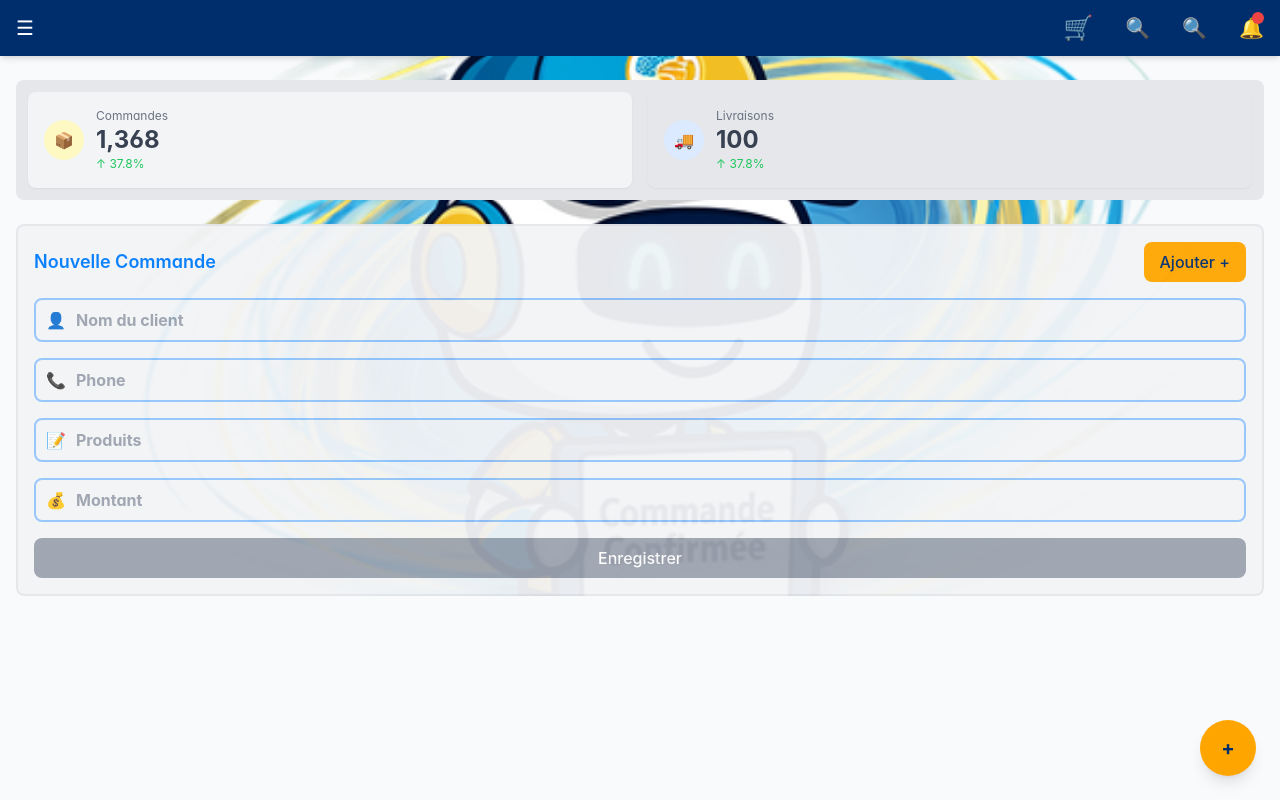
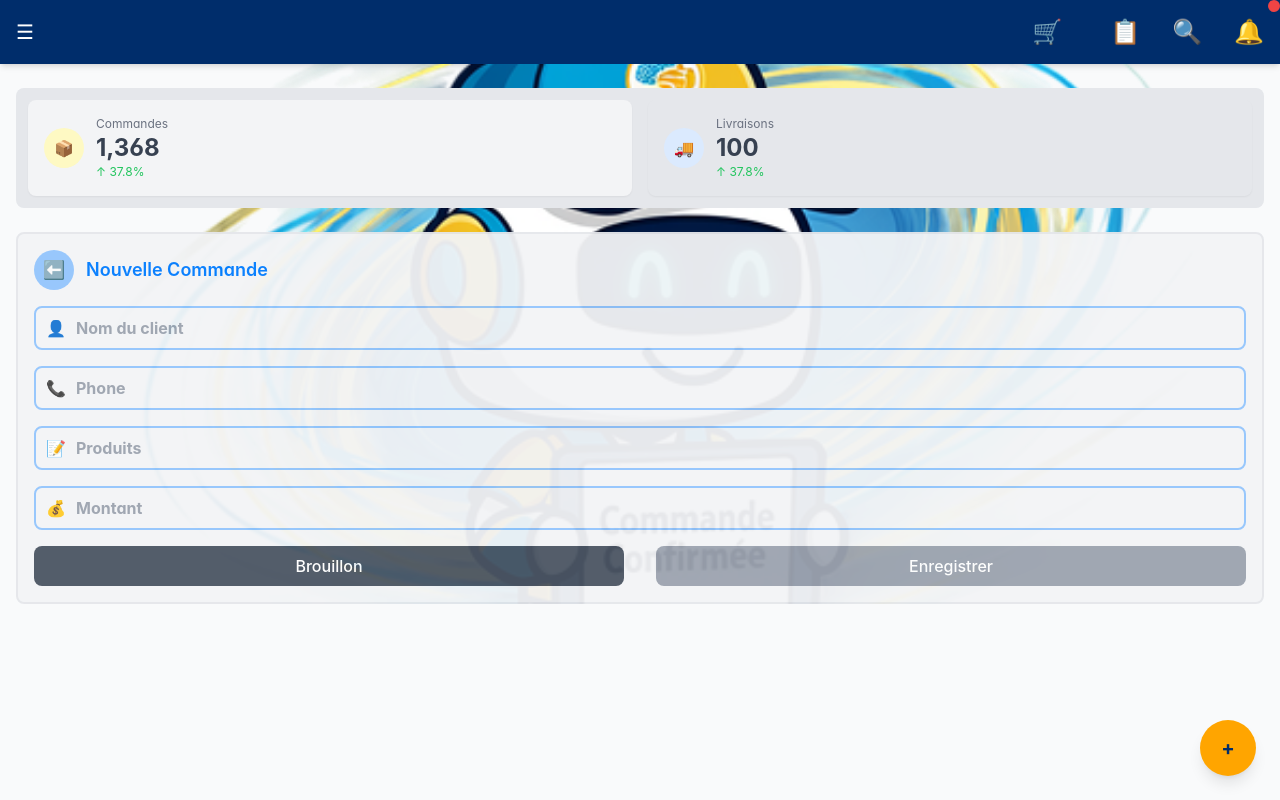
Before and after one commit to BelieveMb/Botinda-Ai, a React (Vite) app in the folder client/: page /order/new in a window 1280 px wide. Built offline with nearby package versions, Linux system fonts and the light colour scheme.

Commit message:
improve color of inputs

```diff
--- a/client/src/App.jsx
+++ b/client/src/App.jsx
@@ -7,6 +7,8 @@ import Register from './pages/Register';
 import DashboardPage from './pages/DashboardPage';
 import NewOrder from './pages/NewOrder';
 import OrderDetail from './pages/OrderDetail';
+import Report from './pages/Report';
+import Notification from './pages/Notification';
 
 function App() {
   return (
@@ -21,6 +23,8 @@ function App() {
               <Route path="/dashboard" element={<DashboardPage />} />
               <Route path="/order/new" element={<NewOrder />} />
               <Route path="/order/1" element={<OrderDetail />} />
+              <Route path="/report" element={<Report />} />
+              <Route path="/notification" element={<Notification />} />
             </Routes>
         </div>
       </div>
--- a/client/src/components/LayoutDash.jsx
+++ b/client/src/components/LayoutDash.jsx
@@ -6,7 +6,7 @@ export default function LayoutDash({ children }) {
   return (
     <div className="flex min-h-screen bg-gray-100">
       {/* Sidebar */}
-      <Sidebara />
+      <Sidebar />
 
       {/* Contenu principal */}
       <div className="ml-64 flex-1">
--- a/client/src/components/smallComponents/CodeInput.jsx
+++ b/client/src/components/smallComponents/CodeInput.jsx
@@ -42,7 +42,7 @@ const CodeInput = ({ length = 4, onComplete }) => {
           value={code[i]}
           onChange={(e) => handleChange(i, e)}
           onKeyDown={(e) => handleKeyDown(i, e)}
-          className="w-12 h-12 text-center text-xl font-bold text-blue-500 border border-gray-300 rounded-lg focus:outline-none focus:ring-2 focus:ring-primary"
+          className="w-12 h-12 text-center text-xl font-bold text-blue-500 bg-gray-100 border border-gray-300 rounded-lg focus:outline-none focus:ring-2 focus:ring-primary"
           pattern="\d"
         />
       ))}
--- a/client/src/components/smallComponents/MainButton.jsx
+++ b/client/src/components/smallComponents/MainButton.jsx
@@ -1,7 +1,22 @@
-export function MainButton ({title, onClick}){
+import { Link } from "react-router-dom";
+
+
+
+
+
+
+
+
+
+
+
+
+export function MainButton ({title, onClick, to}){
     return (
+        <Link to={to}>
          <button onClick={onClick} class="bg-[#FFA500] hover:border-[#FFA500] hover:bg-transparent border rounded-xl p-4  shadow-lg shadow-yellow-500/50 text-[#002D6B] hover:text-white font-semibold ">
             {title}
         </button>
+        </Link>
     )
 }
--- a/client/src/components/smallComponents/PhoneInput.jsx
+++ b/client/src/components/smallComponents/PhoneInput.jsx
@@ -16,7 +16,7 @@ const PhoneInput = ({ value, onChange, placeholder = "Numéro de téléphone" })
         value={value.replace(prefix, '')}
         onChange={handleChange}
         placeholder={placeholder}
-        className="w-full pl-10 pr-4 py-2 border border-gray-300 rounded-lg focus:outline-none focus:ring-2 focus:ring-primary focus:border-blue-500 text-blue-800"
+        className="w-full pl-10 pr-4 py-2 bg-gray-100 border border-gray-300 rounded-lg focus:outline-none focus:ring-2 focus:ring-primary focus:border-blue-500 text-blue-800"
       />
     </div>
   );
--- a/client/src/components/ui/CommandeAdd.jsx
+++ b/client/src/components/ui/CommandeAdd.jsx
@@ -4,22 +4,20 @@ import CommandeItem from "./CommandeItem";
 import SearchBar from "./SearchBar";
 import FilterDropdown from "./FilterDropdown";
 import InputBox from "./InputBox";
+import { useNavigate } from "react-router-dom";
 
 export default function CommandeAdd({ commandes, onAddClick }) {
   const [phone, setPhone] = useState('');
   const [produits, setProduits] = useState('');
-
+  const navigate = useNavigate();
 
   return (
     <div className="mt-6 bg-gray-100 opacity-95 rounded-lg p-4 border-2 border-gray-200 shadow-xl/30">
-      <div className="b flex justify-between items-center mb-4">
+      <div className=" flex justify-start items-center mb-4 gap-3">
+        <div className="w-10 h-10 bg-blue-300 rounded-full flex items-center justify-center" onClick={() => navigate("/dashboard")}>
+            <span className="text-white text-lg">⬅️</span>
+          </div>
         <h2 className="text-lg font-semibold secondary-color">Nouvelle Commande</h2>
-        <button
-          onClick={onAddClick}
-          className="bg-[#FFA500] text-[#002D6B] px-4 py-2 rounded-lg font-medium"
-        >
-          Ajouter +
-        </button>
       </div>
 
       <InputBox placeholder={"Nom du client"} icon={"👤"} />
@@ -27,15 +25,24 @@ export default function CommandeAdd({ commandes, onAddClick }) {
       <InputBox placeholder={"Produits"} icon={"📝"} value={produits} onChange={setProduits} />
       <InputBox placeholder={"Montant"} icon={"💰"} />
 
+      <div className="flex justify-between content-center gap-8">
+
+        <button
+            // onClick={handleSignup}
+            className={`w-full py-2 px-4 rounded-lg text-white font-medium transition bg-gray-600 hover:bg-gray-400 hover:text-blue-800`}
+              >
+            Brouillon
+          </button>
             <button
             // onClick={handleSignup}
             disabled={!phone || !produits}
             className={`w-full py-2 px-4 rounded-lg text-white font-medium transition ${
-            phone && produits ? 'bg-primary hover:bg-blue-800' : 'bg-gray-400 cursor-not-allowed'
+              phone && produits ? 'bg-action hover:text-blue-100 hover:font-bold' : 'bg-gray-400 cursor-not-allowed'
               }`}
               >
             Enregistrer
           </button>
+          </div>
 
 
     </div>
--- a/client/src/index.css
+++ b/client/src/index.css
@@ -53,6 +53,10 @@ body {
 .action-color {
   color : var(--action-color);
 }
+.bg-action {
+  background-color : var(--action-color);
+  color: var(--primary-color);
+}
 .primary-color {
   color: var(--primary-color);
 }
--- a/client/src/layout/Header.jsx
+++ b/client/src/layout/Header.jsx
@@ -1,18 +1,27 @@
 import React from "react";
-import { useNavigate } from "react-router-dom";
+import { useLocation, useNavigate } from "react-router-dom";
 
 export default function Header({ onMenuClick }) {
   const navigate = useNavigate();
+  const location = useLocation();
+
+  const isActive = (path) => location.pathname === path;
+
+  // Faire le screen rapport et recherche et header
   return (
     <header className="bg-[#002D6B] text-white px-4 py-3 flex justify-between items-center shadow-md">
       <button onClick={onMenuClick} className="text-xl">
         ☰
       </button>
       <div className="flex space-x-8">
-        <button className="text-2xl hover:bg-red-500" onClick={() => navigate("/dashboard")}>🛒</button>
-        <button className="text-xl">🔍</button>
-        <button className="text-xl">🔍</button>
-        <button className="text-xl relative">
+        <button  className={`text-2xl px-4 py-1 rounded-xl transition-colors ${isActive("/dashboard")
+                  ? 'border-gray-50 border-0 border-b-4 font-bold' : 'text-blue-600'}`} onClick={() => navigate("/dashboard")}>🛒</button>
+        <button className={`text-2xl rounded-xl transition-colors ${isActive("/report")
+                  ? 'border-gray-50 border-0 border-b-4 font-bold' : 'text-blue-600'}`}  onClick={() => navigate("/report")}>📋</button>
+        <button className={`text-2xl rounded-xl transition-colors ${isActive("/search")
+                  ? 'border-gray-50 border-0 border-b-4 font-bold' : 'text-blue-600'}`}  onClick={() => navigate("/search")}>🔍</button>
+        <button className={`text-2xl  rounded-xl transition-colors ${isActive("/notification")
+                  ? 'border-gray-50 border-0 border-b-4 font-bold' : 'text-blue-600'}`}  onClick={() => navigate("/notification")}>
           🔔<span className="absolute top-0 right-0 w-3 h-3 bg-red-500 rounded-full"></span>
         </button>
       </div>
--- /dev/null
+++ b/client/src/pages/Notification.jsx
@@ -0,0 +1,9 @@
+import React from 'react'
+
+function Notification() {
+  return (
+    <div>Notification</div>
+  )
+}
+
+export default Notification
--- /dev/null
+++ b/client/src/pages/Report.jsx
@@ -0,0 +1,9 @@
+import React from 'react'
+
+function Report() {
+  return (
+    <div>Report</div>
+  )
+}
+
+export default Report
```
Also changed, not shown: client/src/pages/OrderDetail.jsx (+1 -9 lines). Lines whose indentation alone changed are shown as unchanged.
